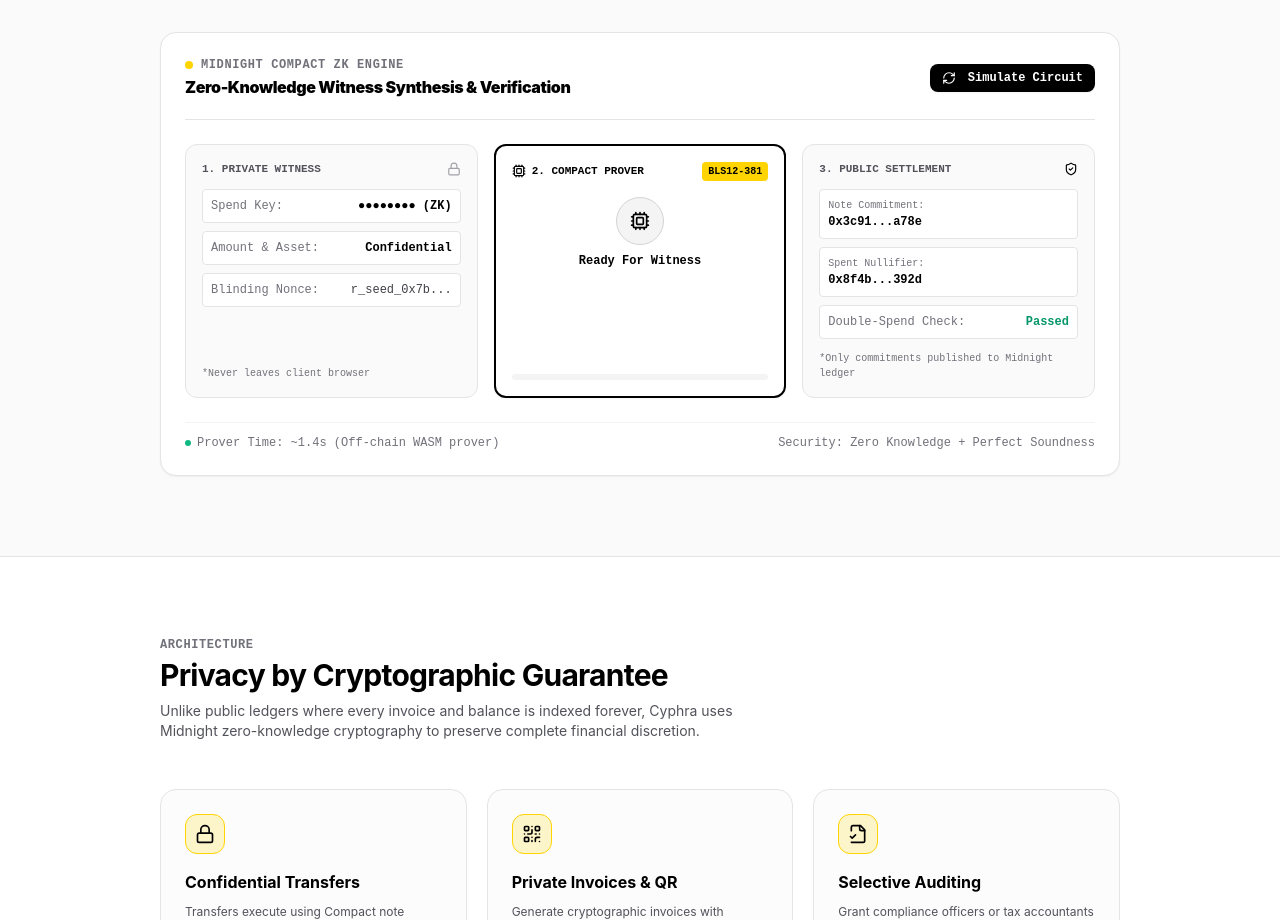
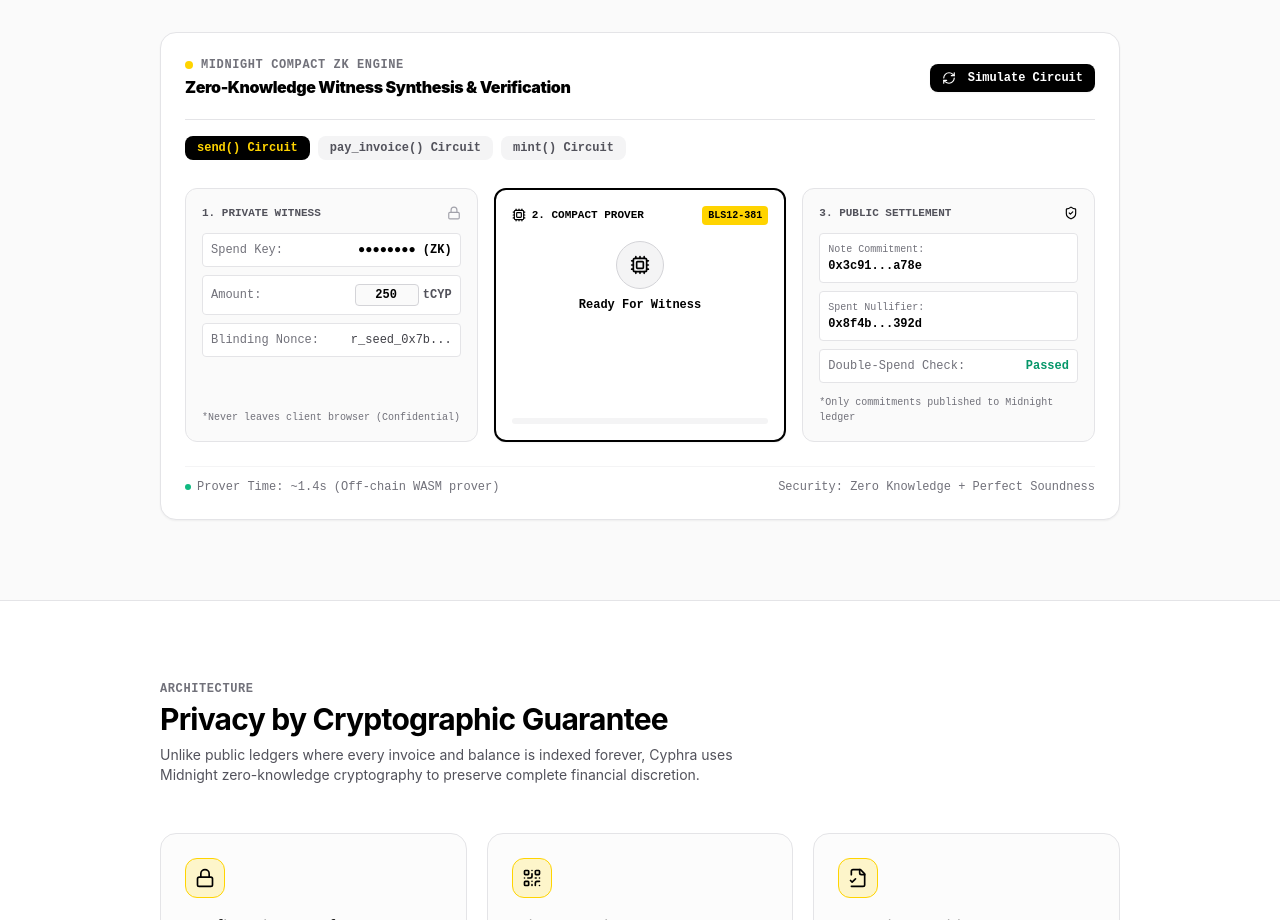
Before and after one commit to BDutta18/Cyphra, a Next.js app in the folder frontend/: page / in a window 1280 px wide. Shown: the part 1487-2407 px from the top of the page. Built offline with nearby package versions, Linux system fonts and the light colour scheme; no server answers.

Commit message:
feat(dashboard): add interactive circuit selector and witness input testing in circuit visualizer

```diff
--- a/frontend/components/dashboard/InteractiveCircuitVisualizer.tsx
+++ b/frontend/components/dashboard/InteractiveCircuitVisualizer.tsx
@@ -6,8 +6,10 @@
 import { Button } from '../ui/Button';
 
 export function InteractiveCircuitVisualizer() {
+  const [selectedCircuit, setSelectedCircuit] = useState<'send' | 'invoice' | 'mint'>('send');
   const [isSynthesizing, setIsSynthesizing] = useState(false);
   const [proofState, setProofState] = useState<'idle' | 'witness' | 'proving' | 'verified'>('idle');
+  const [testAmount, setTestAmount] = useState('250');
   const [nullifierHash, setNullifierHash] = useState('0x8f4b...392d');
   const [noteCommitment, setNoteCommitment] = useState('0x3c91...a78e');
 
@@ -55,6 +57,23 @@
         </Button>
       </div>
 
+      {/* Circuit Type Tabs */}
+      <div className="flex items-center gap-2 pt-4 pb-1">
+        {(['send', 'invoice', 'mint'] as const).map((circ) => (
+          <button
+            key={circ}
+            onClick={() => setSelectedCircuit(circ)}
+            className={`px-3 py-1 rounded-lg text-xs font-mono font-bold transition-colors ${
+              selectedCircuit === circ
+                ? 'bg-black text-[#FFD400]'
+                : 'bg-zinc-100 text-zinc-600 hover:bg-zinc-200'
+            }`}
+          >
+            {circ === 'send' ? 'send() Circuit' : circ === 'invoice' ? 'pay_invoice() Circuit' : 'mint() Circuit'}
+          </button>
+        ))}
+      </div>
+
       {/* Interactive Circuit Flow */}
       <div className="grid grid-cols-1 md:grid-cols-3 gap-4 my-6 relative">
         {/* Step 1: Private Inputs (Shielded) */}
@@ -72,8 +91,16 @@
                 <span className="text-black font-semibold">●●●●●●●● (ZK)</span>
               </div>
               <div className="p-2 rounded bg-white border border-zinc-200 flex items-center justify-between">
-                <span className="text-zinc-500">Amount & Asset:</span>
-                <span className="text-black font-semibold">Confidential</span>
+                <span className="text-zinc-500">Amount:</span>
+                <div className="flex items-center gap-1">
+                  <input
+                    type="number"
+                    value={testAmount}
+                    onChange={(e) => setTestAmount(e.target.value)}
+                    className="w-16 px-1.5 py-0.5 text-right font-bold text-black border border-zinc-300 rounded bg-zinc-50 focus:outline-none focus:border-black"
+                  />
+                  <span className="text-zinc-600 font-bold">tCYP</span>
+                </div>
               </div>
               <div className="p-2 rounded bg-white border border-zinc-200 flex items-center justify-between">
                 <span className="text-zinc-500">Blinding Nonce:</span>
@@ -82,7 +109,7 @@
             </div>
           </div>
           <div className="mt-3 text-[10px] font-mono text-zinc-500">
-            *Never leaves client browser
+            *Never leaves client browser (Confidential)
           </div>
         </div>
 
```
